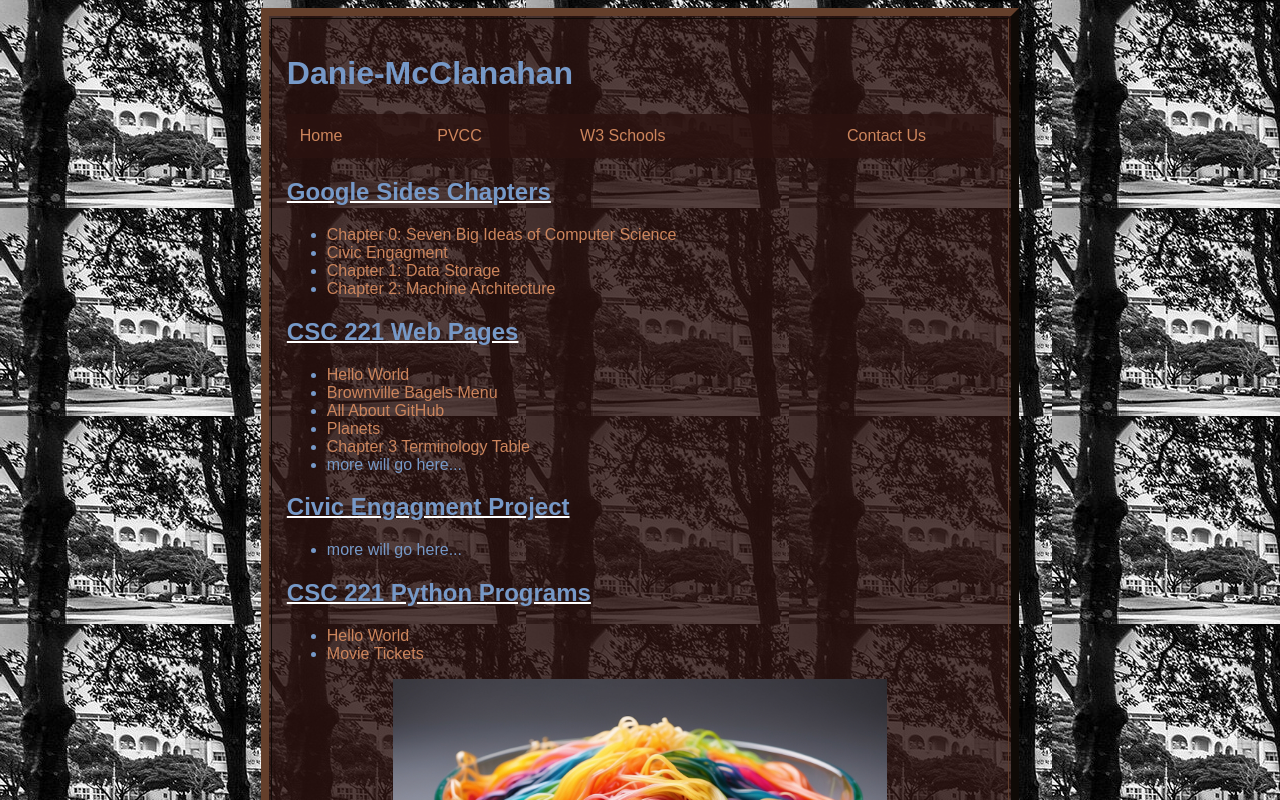
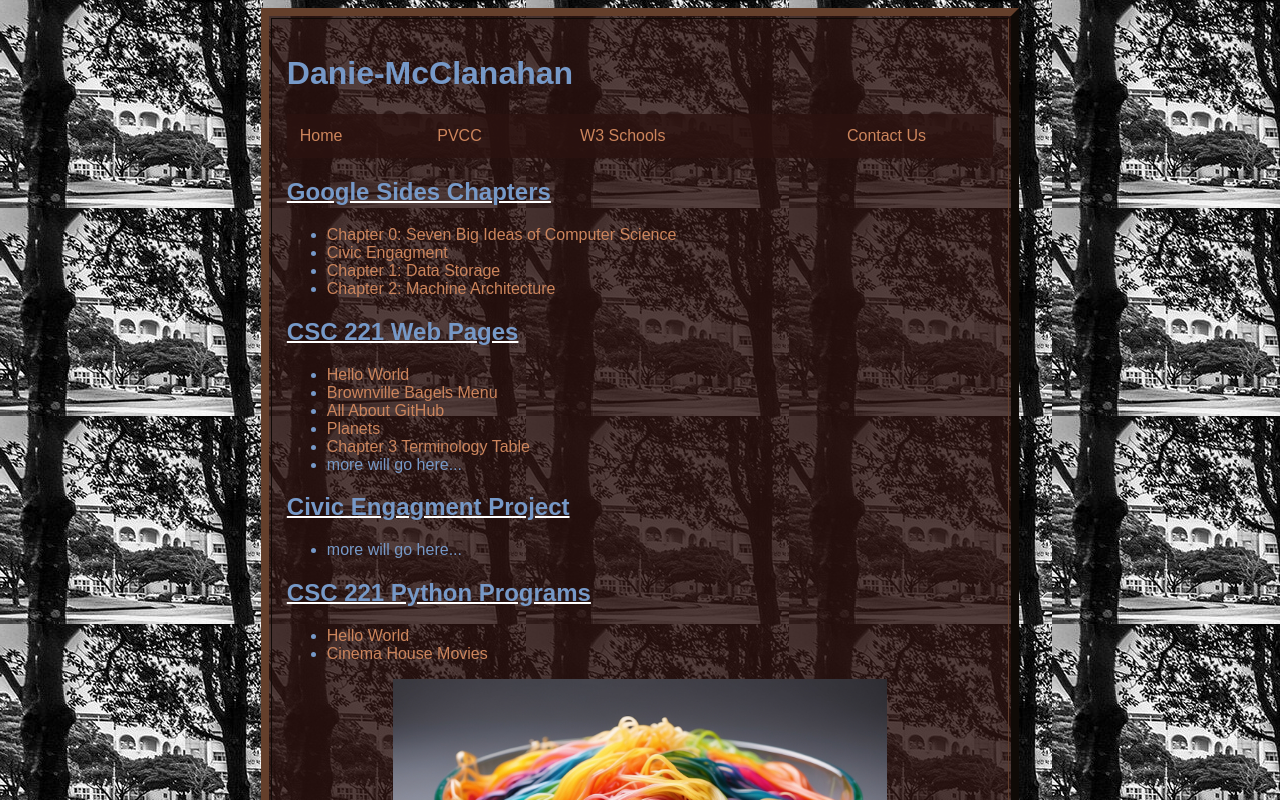
Before and after one commit to daniemcclanahan-pvcc/daniemcclanahan-pvcc.github.io, a plain HTML site: page index.html in a window 1280 px wide. Shown: the top 800 px of the page. Drawn offline with Linux system fonts and the light colour scheme.

Commit message:
Add files via upload

```diff
--- a/index.html
+++ b/index.html
@@ -59,7 +59,7 @@
 <h2>CSC 221 Python Programs</h2>
 <ul>
     <li><a href='helloworld.py'> Hello World </a></li>
-    <li><a href='tickets.py'> Movie Tickets </a></li>
+    <li><a href='tickets.py'> Cinema House Movies </a></li>
 </ul>
 <img src="myindeximage.jpg">
 </td> </tr> </table>
```
